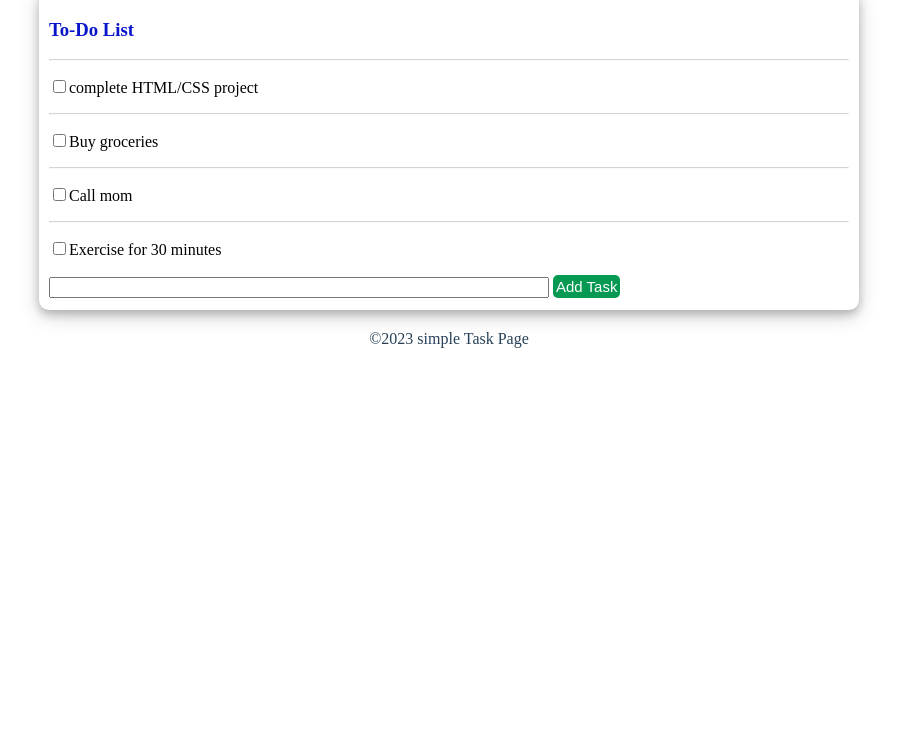
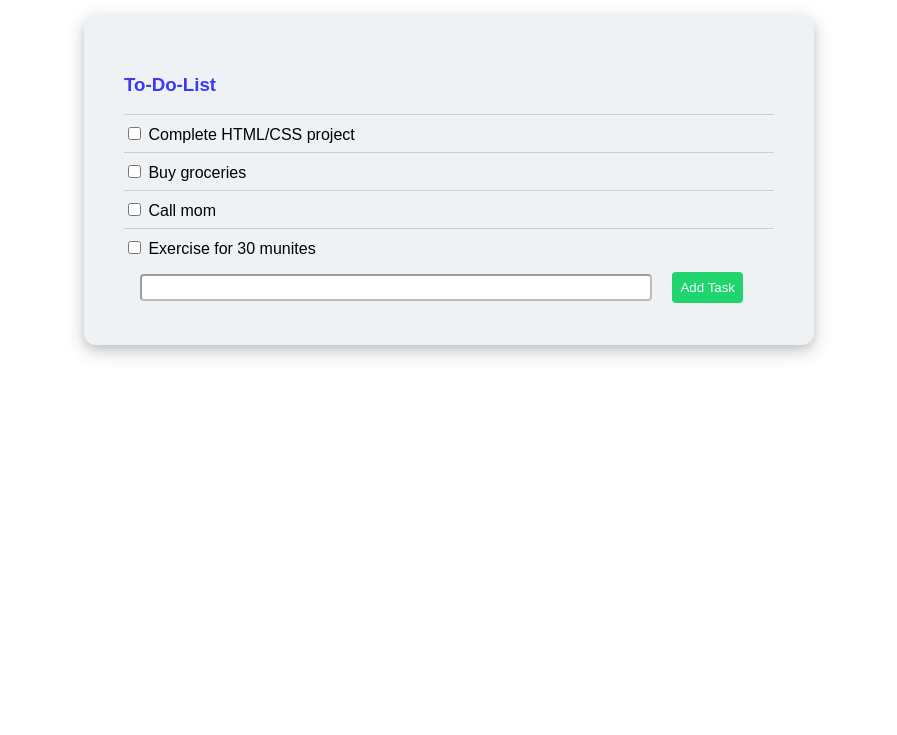
Before and after one commit to Thasmi-03/My-Daily-Tasks, a plain HTML site: page index.html in a window 1280 px wide. Shown: the part 65-800 px from the top of the page, without its empty margins (191-1088 px from the left). Drawn offline with Linux system fonts and the light colour scheme.

Commit message:
modify the css

```diff
--- a/index.html
+++ b/index.html
@@ -1,53 +1,50 @@
+<!DOCTYPE html>
 <html>
 
 <head>
-    <title></title>
+    <meta charset="UTF-8">
+    <meta http-equiv="">
 </head>
 
-
 <body>
-    <h2 style="text-align: center;">My Daily Tasks</h2>
-
+    <h2 style="
+            text-align: center; font-family: Arial, Helvetica, sans-serif;
+            color:darkslategray;
+            "> My Daily Tasks</h2>
     <div style="
-text-align: left;
- margin:20px auto;
- width: 800px;
- height: 300px;
- padding: 10px;
-box-shadow: 0 4px 8px 0 rgba(0, 0, 0, 0.2), 0 6px 20px 0 rgba(0, 0, 0, 0.19);
-border-radius: 10px;
-">
-
-        <h3 style="color:rgb(8, 21, 202);">To-Do List</h3>
+          padding: 40px;
+          background-color: rgb(238, 242, 245);
+          width: 650px;
+          border: solid none;
+          border-radius:12px;
+          font-family: Arial, Helvetica, sans-serif;
+          margin: 32px auto;
+          box-shadow: 0 4px 8px 0 rgba(0, 0, 0, 0.1),0 6px 20px 0 rgba(0, 0, 0, 0.19);
+          height: 250px;
+        ">
+        <h3 style="
+            color: rgba(9, 9, 243, 0.788); font-family: Arial, Helvetica, sans-serif;
+            ">To-Do-List</h3>
         <hr style="border-color: #f0f8ff78;">
-        <p><input type="checkbox">complete HTML/CSS project </p>
+        <input type="checkbox"> Complete HTML/CSS project
         <hr style="border-color: #f0f8ff78;">
-        <p> <input type="checkbox">Buy groceries</p>
+        <input type="checkbox"> Buy groceries
         <hr style="border-color: #f0f8ff78;">
-        <p><input type="checkbox">Call mom</p>
+        <input type="checkbox"> Call mom
         <hr style="border-color: #f0f8ff78;">
-        <p><input type="checkbox">Exercise for 30 minutes</p>
-
-        <label for=""></label>
-
-
-        <input type="textbox" style="width: 500px;border: radius 3px;;">
+        <input type="checkbox"> Exercise for 30 munites<br>
+        <input type="textbox"
+            style="width: 500px; border-radius: 4px; margin: 16px; padding: 4px; border-color: #00000063;">
         <button style="
-        border: none;
-        background-color: rgb(6, 153, 82);
-        border-radius: 5px;
-        padding: 3px;
-        color:white;
-        font-size: 15px;
-
-        ">Add Task</button>
+                border: none;
+                background-color:rgba(10, 209, 96, 0.9);
+                color: aliceblue;
+                cursor: pointer;
+                 border-radius: 4px;
+                padding: 8px;
+            ">Add Task</button>
     </div>
 
-
-
-    <footer>
-        <p style="text-align: center;color: #03223ddb;">&COPY;2023 simple Task Page</p>
-    </footer>
 </body>
 
 </html>
```
